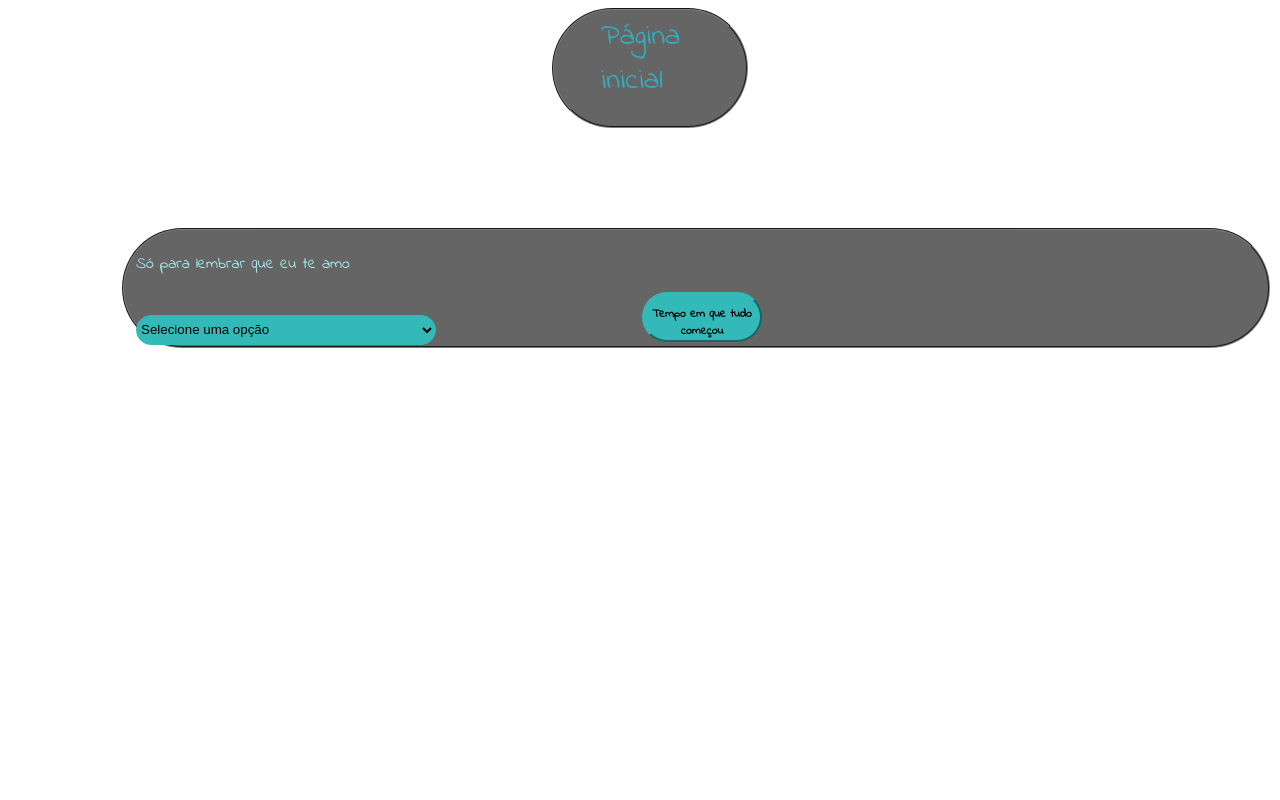
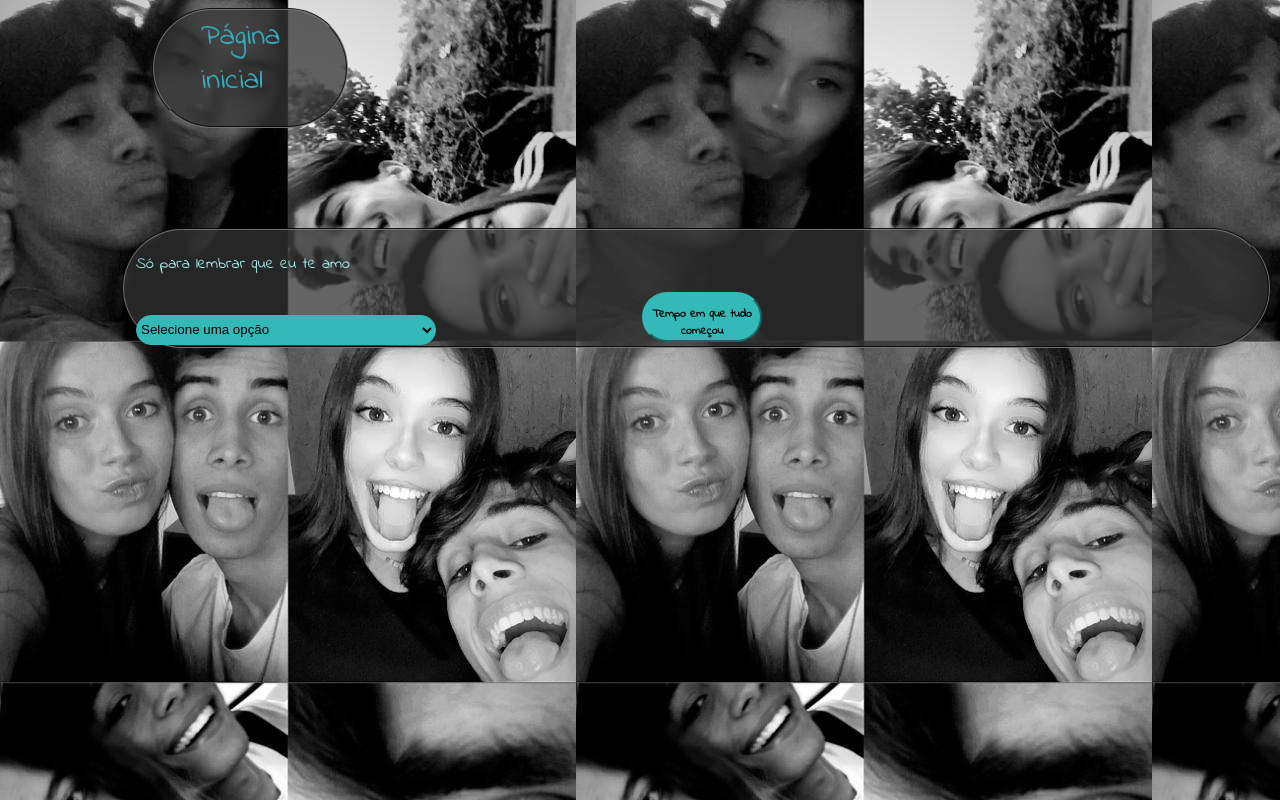
Before and after one commit to caioarq22/caioarq22.github.io, a plain HTML site: page index.html in a window 1280 px wide. Drawn offline with Linux system fonts and the light colour scheme.

Commit message:
Update pagina.css

```diff
--- a/pagina.css
+++ b/pagina.css
@@ -1,6 +1,6 @@
 html{
     font-family: 'Indie Flower', cursive;
-    background-image:url("fotos/pb.jpeg")
+    background-image:url("pb.jpeg")
 }
 
 body{
@@ -29,7 +29,7 @@ body fieldset{
 #tit{
     width:200px;
     height: 220px;
-    margin-left:500px;
+    margin-left:100px;
     align-items: center;
 }
 
```
